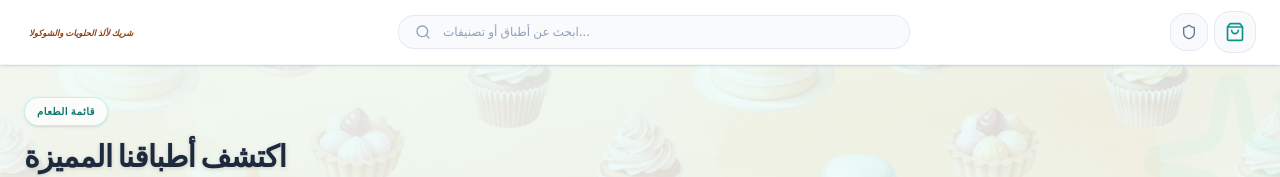
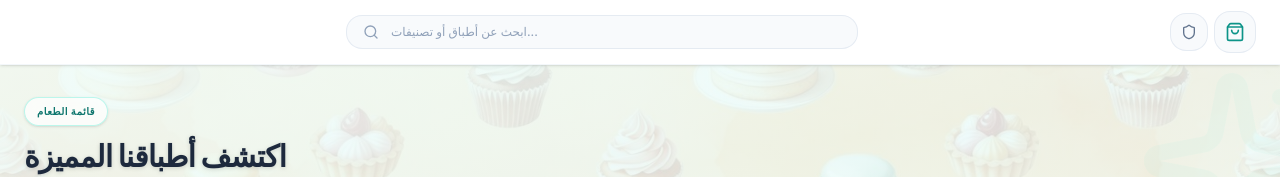
Before and after one commit to Ramadaneldinary/Rawbilla-store, a React (Vite) app: page / in a window 1280 px wide. Shown: the top 177 px of the page. Built offline with nearby package versions, Linux system fonts and the light colour scheme; no server answers; the database is empty; a web font is replaced by a local one.

Commit message:
Update Logo.tsx

```diff
--- a/src/components/Logo.tsx
+++ b/src/components/Logo.tsx
@@ -68,7 +68,7 @@ export function Logo({ size = 'md' }: { size?: 'sm' | 'md' | 'lg' }) {
           <div style={{ display: 'flex', alignItems: 'center', gap: 5, marginTop: 3 }}>
             <div className="logo-line-animate" style={{ flex: 1, height: 1.5, borderRadius: 2 }} />
             <span className="logo-sub-fade" style={{ fontFamily: "'Playfair Display', serif", fontStyle: 'italic', fontWeight: 700, fontSize: cfg.sub, color: '#92400e', whiteSpace: 'nowrap' as const }}>
-              شريك لألذ الحلويات والشوكولا
+
             </span>
             <div className="logo-line-animate" style={{ flex: 1, height: 1.5, borderRadius: 2 }} />
           </div>
@@ -103,7 +103,7 @@ export function FooterLogo() {
             <span style={{ fontFamily: "'Playfair Display', serif", fontWeight: 700, fontStyle: 'italic', fontSize: 17, marginLeft: 3, color: '#d97706' }}>Chef</span>
           </div>
           <span style={{ fontFamily: "'Playfair Display', serif", fontStyle: 'italic', fontWeight: 700, fontSize: 9, color: '#92400e', marginTop: 2 }}>
-            شريك لألذ الحلويات والشوكولا
+
           </span>
         </div>
       )}
```
